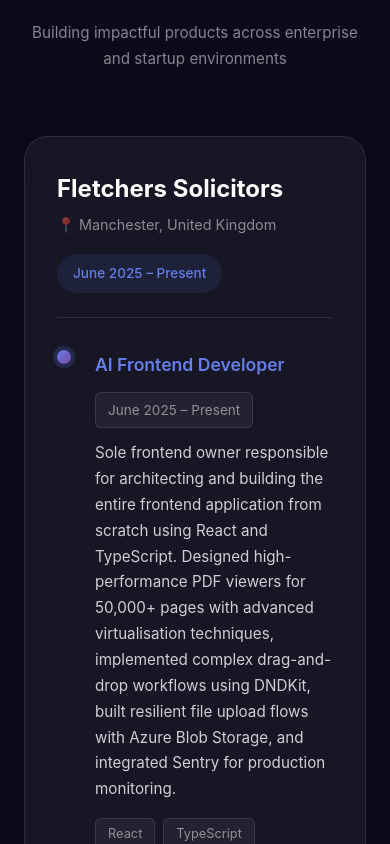
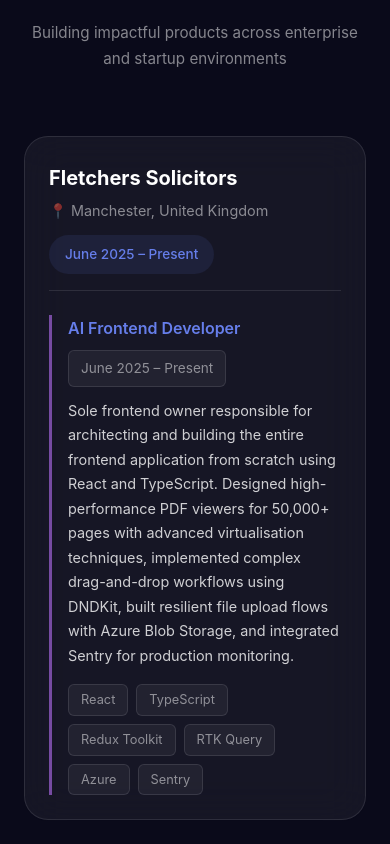
Before and after one commit to suhaibk9/REACT-PORTFOLIO, a React (Vite) app: page / in a window 390 px wide. Shown: the part 3420-4264 px from the top of the page. Built offline with nearby package versions, Linux system fonts and the light colour scheme.

Commit message:
fix: Mobile experience timeline layout, updated copyright to 2026

```diff
--- a/src/components/Footer.jsx
+++ b/src/components/Footer.jsx
@@ -3,7 +3,7 @@
         <footer className="footer">
             <div className="footer-content">
                 <p className="footer-text">
-                    © 2025 <span>Mohd Suhaib Khan</span>. Crafted with passion and lots of ☕
+                    © 2026 <span>Mohd Suhaib Khan</span>. Crafted with passion and lots of ☕
                 </p>
             </div>
         </footer>
--- a/src/index.css
+++ b/src/index.css
@@ -1419,12 +1419,57 @@
     grid-template-columns: 1fr;
   }
 
-  .experience-timeline {
-    padding-left: 1.5rem;
-  }
-
-  .experience-content {
+  /* Experience mobile fixes */
+  .experience-card {
     padding: 1.5rem;
+  }
+
+  .experience-card-header {
+    flex-direction: column;
+    gap: 0.75rem;
+    margin-bottom: 1.5rem;
+    padding-bottom: 1rem;
+  }
+
+  .company-name {
+    font-size: 1.25rem;
+  }
+
+  .company-duration {
+    align-self: flex-start;
+  }
+
+  .position-item {
+    gap: 1rem;
+  }
+
+  .position-marker {
+    display: none;
+  }
+
+  .position-content {
+    padding-bottom: 1.5rem;
+    padding-left: 0;
+    border-left: 3px solid var(--accent-primary);
+    padding-left: 1rem;
+  }
+
+  .position-item:last-child .position-content {
+    border-left-color: var(--accent-secondary);
+  }
+
+  .position-header {
+    flex-direction: column;
+    align-items: flex-start;
+    gap: 0.5rem;
+  }
+
+  .position-role {
+    font-size: 1rem;
+  }
+
+  .position-description {
+    font-size: 0.9rem;
   }
 
   .about-grid {
```
